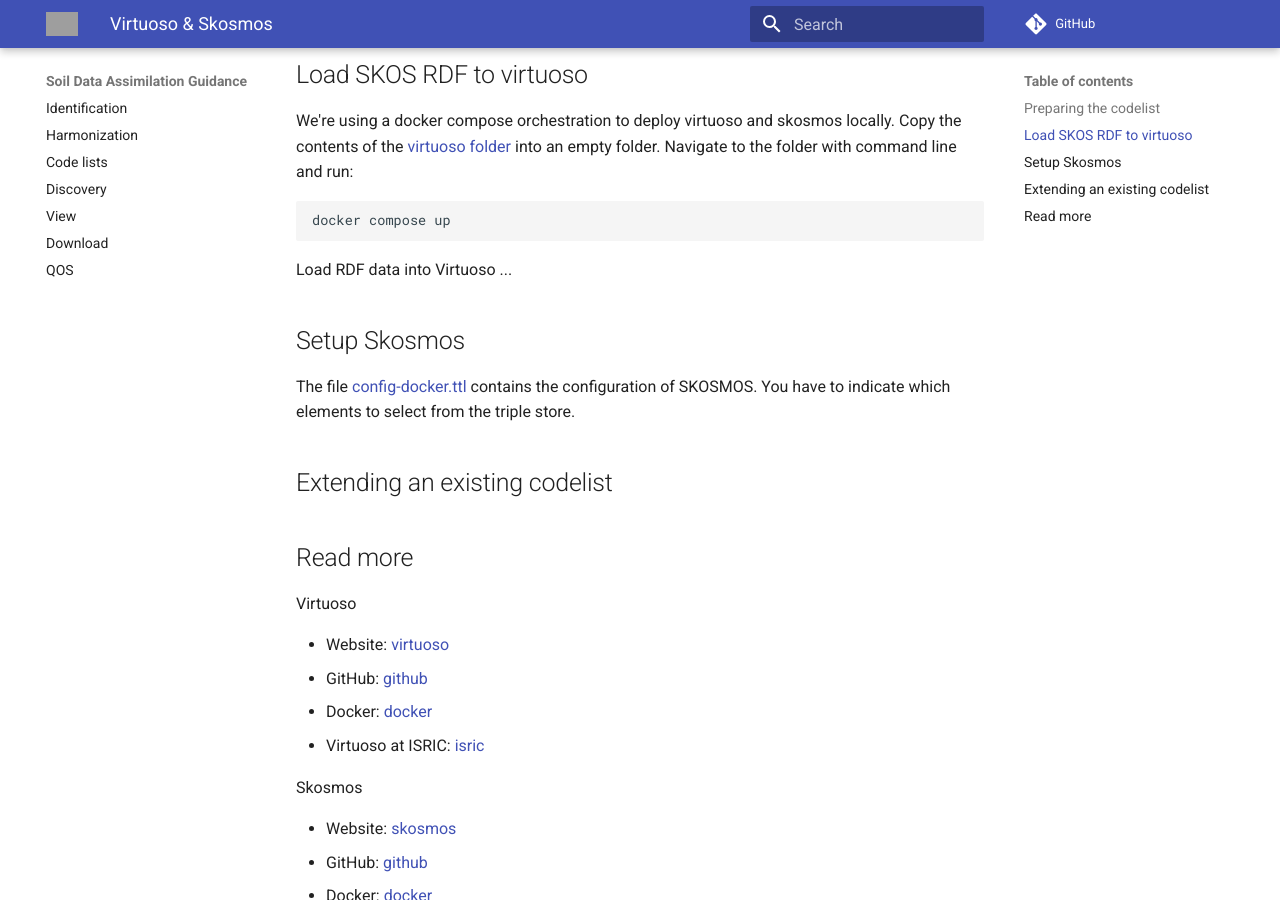
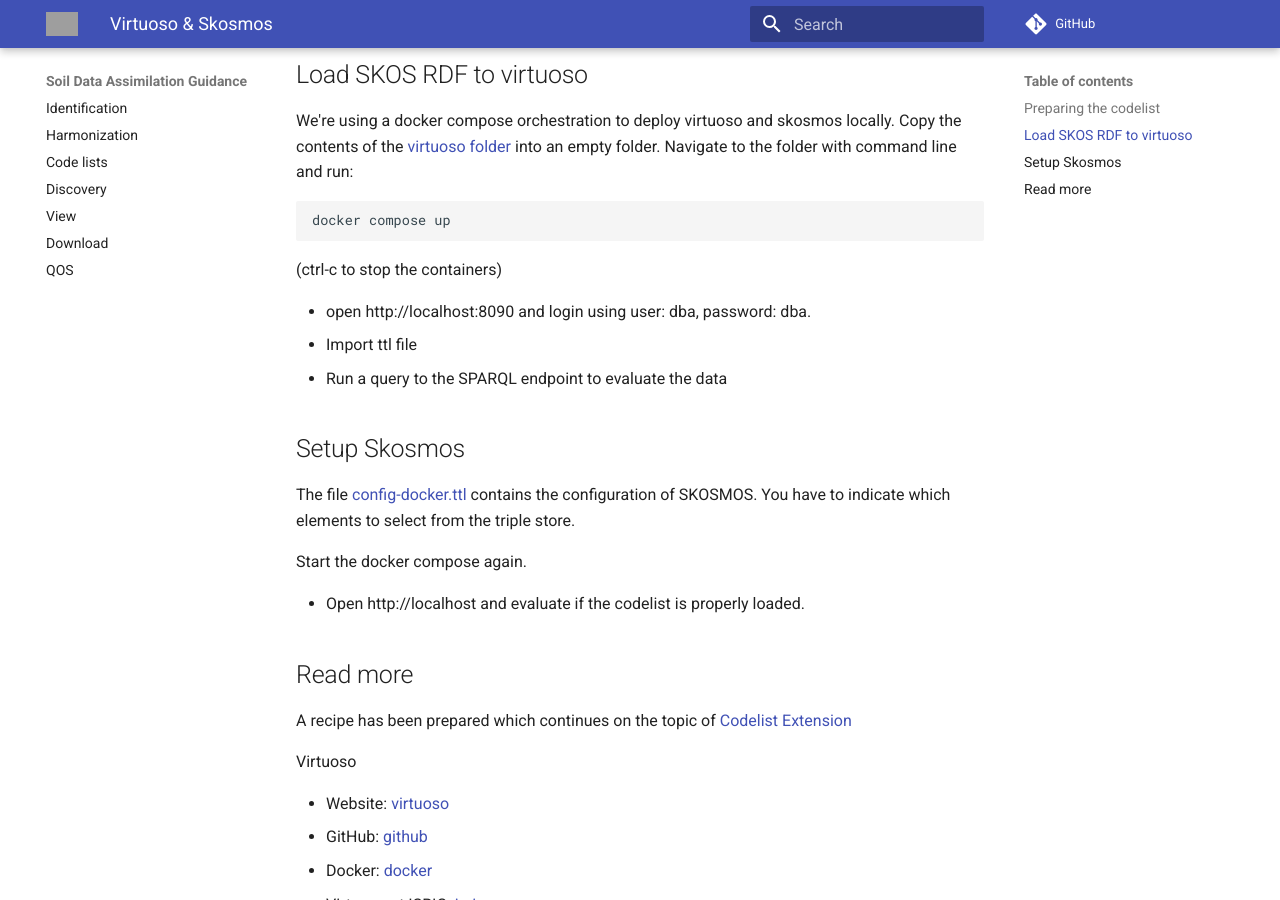
Before and after one commit to ejpsoil/soildata-assimilation-guidance, an MkDocs documentation site: the page built from docs/tools/virtuoso.md, in a window 1280 px wide and 900 px high, scrolled down 711 px. Built offline with MkDocs 1.6.1 and Material for MkDocs 9.7.7, drawn with Linux system fonts in a browser that asks for light colours; comment, search, counter and statistics services are not loaded; grey boxes are pictures that could not be loaded.

Commit message:
virtuoso

````diff
--- a/docs/tools/virtuoso.md
+++ b/docs/tools/virtuoso.md
@@ -22,18 +22,24 @@
 docker compose up
 ```
 
-Load RDF data into Virtuoso ...
+(ctrl-c to stop the containers)
+
+- open http://localhost:8090 and login using user: dba, password: dba.
+- Import ttl file
+- Run a query to the SPARQL endpoint to evaluate the data
 
 
 ## Setup Skosmos
 
 The file [config-docker.ttl](https://github.com/ejpsoil/soildata-assimilation-guidance/blob/main/docker/virtuoso-skosmos/config-docker.ttl) contains the configuration of SKOSMOS. You have to indicate which elements to select from the triple store.
 
-## Extending an existing codelist
+Start the docker compose again.
 
-
+- Open http://localhost and evaluate if the codelist is properly loaded.
 
 ## Read more
+
+A recipe has been prepared which continues on the topic of [Codelist Extension]()
 
 Virtuoso
 
````
Also changed, not shown: docs/identification.md (+1 -2 lines), docs/tools/pygeometa.md (+8 -3 lines), 2 other files.
